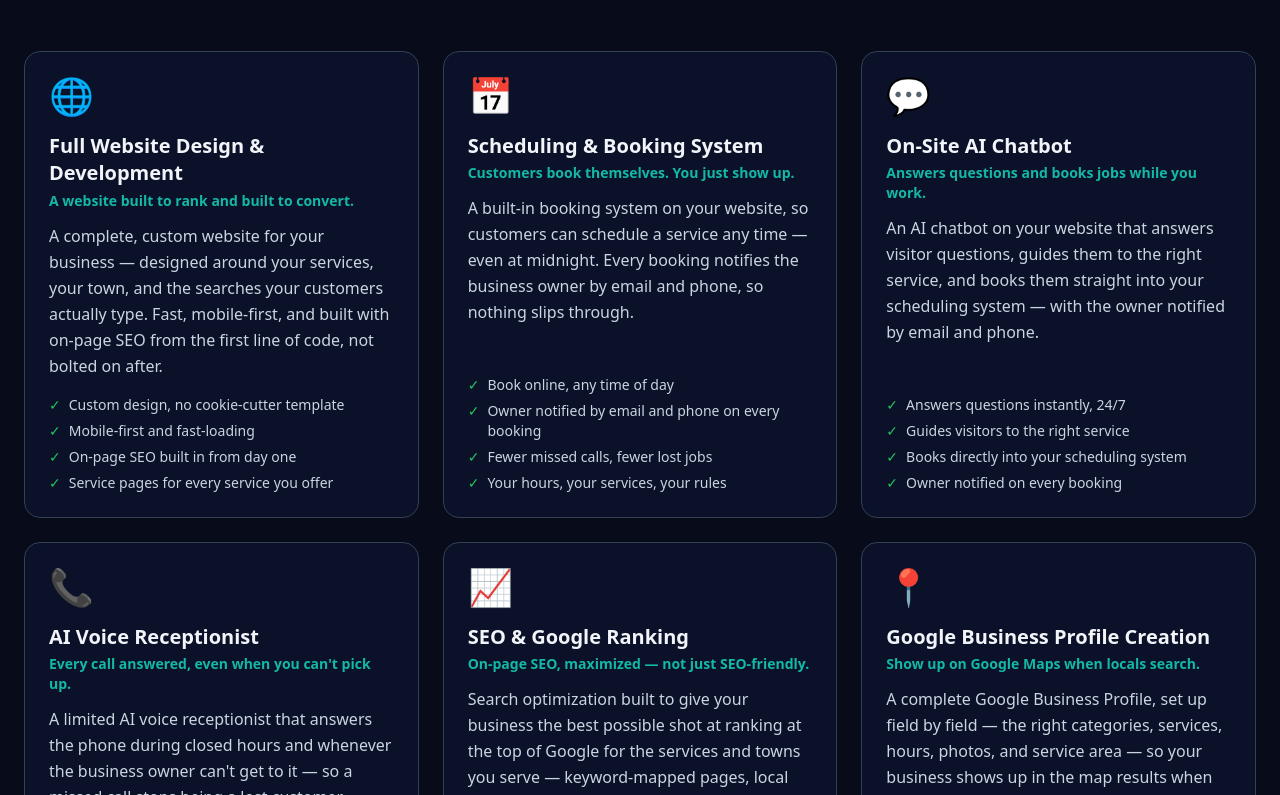
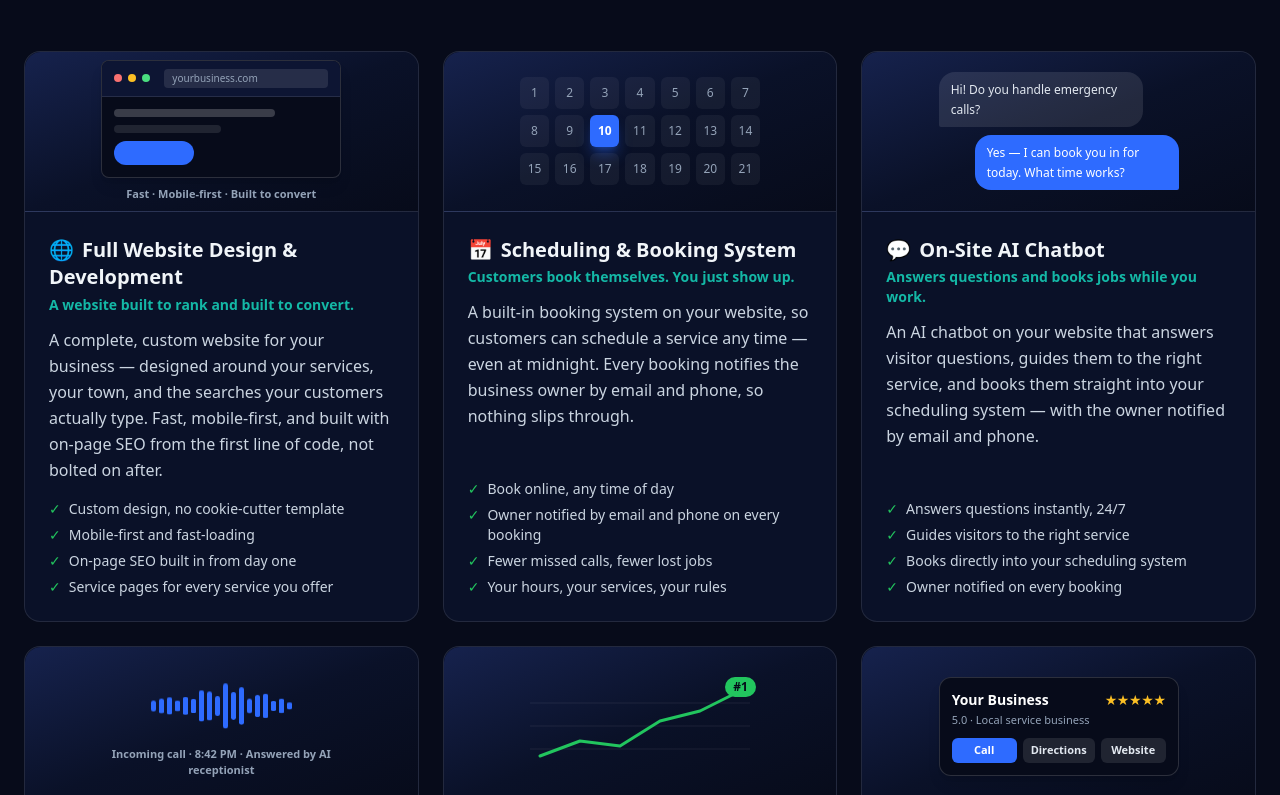
Before and after one commit to nalsguson/web-automate-website, a Next.js app: page / in a window 1280 px wide. Shown: the part 1245-2040 px from the top of the page. Built offline with nearby package versions, Linux system fonts and the light colour scheme.

Commit message:
Services: demo card treatment — card-glow hover, mock panels, emoji before titles

```diff
--- a/src/app/globals.css
+++ b/src/app/globals.css
@@ -41,3 +41,26 @@ body {
 .animate-fade-up {
   animation: fadeUp 0.5s ease-out both;
 }
+
+/* service-card hover — copied from the demo artifact */
+.card-glow {
+  transition: border-color 0.25s ease, box-shadow 0.25s ease, transform 0.25s ease;
+}
+.card-glow:hover {
+  border-color: #2e6bff;
+  box-shadow: 0 12px 40px -12px rgba(46, 107, 255, 0.45);
+  transform: translateY(-3px);
+}
+
+/* AI voice receptionist waveform — copied from the demo artifact */
+.wave-bar {
+  animation: bar-wave 1.1s ease-in-out infinite;
+  transform-origin: center;
+}
+@keyframes bar-wave {
+  0%, 100% { transform: scaleY(0.4); }
+  50% { transform: scaleY(1); }
+}
+@media (prefers-reduced-motion: reduce) {
+  .wave-bar { animation: none; }
+}
--- a/src/app/page.tsx
+++ b/src/app/page.tsx
@@ -3,6 +3,7 @@ import { LOGO_DATA_URI } from "@/lib/logo";
 import { SERVICES, CONTACT } from "@/lib/services";
 import DemoForm from "@/components/DemoForm";
 import Portfolio from "@/components/Portfolio";
+import ServiceMock from "@/components/ServiceMock";
 
 const NAV = [
   { href: "#services", label: "Services" },
@@ -120,9 +121,10 @@ export default function Home() {
         />
         <div className="grid gap-6 md:grid-cols-2 lg:grid-cols-3">
           {SERVICES.map((s) => (
-            <article key={s.id} className="flex flex-col rounded-2xl border border-slate-700 bg-navy-850 p-6 transition hover:border-brand-teal/60 hover:shadow-xl hover:shadow-brand-teal/10">
-              <span className="text-4xl">{s.icon}</span>
-              <h3 className="mt-4 text-xl font-bold leading-snug">{s.title}</h3>
+            <article key={s.id} className="card-glow flex flex-col overflow-hidden rounded-2xl border border-white/10 bg-navy-850 transition">
+              <ServiceMock kind={s.id} />
+              <div className="flex flex-1 flex-col p-6">
+                <h3 className="text-xl font-bold leading-snug"><span className="mr-2">{s.icon}</span>{s.title}</h3>
                 <p className="mt-1 text-sm font-semibold text-brand-teal">{s.tagline}</p>
                 <p className="mt-3 flex-1 leading-relaxed text-slate-300">{s.body}</p>
                 <ul className="mt-4 space-y-1.5 text-sm text-slate-300">
@@ -130,6 +132,7 @@ export default function Home() {
                     <li key={b} className="flex gap-2"><span className="text-brand-green">✓</span>{b}</li>
                   ))}
                 </ul>
+              </div>
             </article>
           ))}
         </div>
--- /dev/null
+++ b/src/components/ServiceMock.tsx
@@ -0,0 +1,149 @@
+import type { ServiceId } from "@/lib/services";
+
+/**
+ * Mock illustration panels reproduced from the Web Automate demo artifact
+ * (slug `web-automate`). One panel sits at the top of each service card.
+ * Panel contents are reproduced as described in the demo — do not alter.
+ */
+
+const VOICE_BAR_HEIGHTS = [
+  14, 24, 36, 26, 44, 30, 52, 38, 22, 46, 28, 40, 18, 34, 48, 24, 36, 16,
+];
+
+function WebsiteMock() {
+  return (
+    <div className="w-full max-w-[240px]">
+      <div className="overflow-hidden rounded-lg border border-white/15 bg-navy-900 shadow-lg">
+        <div className="flex items-center gap-1.5 border-b border-white/10 bg-navy-800 px-3 py-2">
+          <span className="h-2 w-2 rounded-full bg-red-400" />
+          <span className="h-2 w-2 rounded-full bg-amber-400" />
+          <span className="h-2 w-2 rounded-full bg-green-400" />
+          <span className="ml-2 flex-1 rounded bg-white/10 px-2 py-0.5 text-[10px] text-slate-400">
+            yourbusiness.com
+          </span>
+        </div>
+        <div className="space-y-2 p-3">
+          <div className="h-2 w-3/4 rounded bg-white/20" />
+          <div className="h-2 w-1/2 rounded bg-white/10" />
+          <div className="mt-1 h-6 w-20 rounded-full bg-brand-blue" />
+        </div>
+      </div>
+      <p className="mt-2 text-center text-[11px] font-semibold text-slate-400">
+        Fast · Mobile-first · Built to convert
+      </p>
+    </div>
+  );
+}
+
+function SchedulingMock() {
+  return (
+    <div className="w-full max-w-[240px]">
+      <div className="grid grid-cols-7 gap-1.5">
+        {Array.from({ length: 21 }).map((_, i) => (
+          <div
+            key={i}
+            className={
+              i === 9
+                ? "flex h-8 items-center justify-center rounded-md bg-brand-blue text-xs font-bold text-white shadow-lg shadow-brand-blue/40"
+                : "flex h-8 items-center justify-center rounded-md bg-white/5 text-xs text-slate-400"
+            }
+          >
+            {i + 1}
+          </div>
+        ))}
+      </div>
+    </div>
+  );
+}
+
+function ChatbotMock() {
+  return (
+    <div className="w-full max-w-[240px] space-y-2">
+      <div className="max-w-[85%] rounded-2xl rounded-bl-sm bg-white/10 px-3 py-2 text-xs leading-relaxed text-slate-200">
+        Hi! Do you handle emergency calls?
+      </div>
+      <div className="ml-auto max-w-[85%] rounded-2xl rounded-br-sm bg-brand-blue px-3 py-2 text-xs leading-relaxed text-white">
+        Yes — I can book you in for today. What time works?
+      </div>
+    </div>
+  );
+}
+
+function VoiceMock() {
+  return (
+    <div className="w-full max-w-[260px]">
+      <div className="flex h-16 items-center justify-center gap-[3px]">
+        {VOICE_BAR_HEIGHTS.map((h, i) => (
+          <span
+            key={i}
+            className="wave-bar w-[5px] rounded-full bg-brand-blue"
+            style={{ height: h, animationDelay: `${i * 0.09}s` }}
+          />
+        ))}
+      </div>
+      <p className="mt-2 text-center text-[11px] font-semibold text-slate-400">
+        Incoming call · 8:42 PM · Answered by AI receptionist
+      </p>
+    </div>
+  );
+}
+
+function SeoMock() {
+  return (
+    <div className="relative w-full max-w-[240px]">
+      <svg viewBox="0 0 220 90" className="h-[90px] w-full" aria-hidden="true">
+        <line x1="0" y1="22" x2="220" y2="22" stroke="rgba(255,255,255,0.07)" strokeWidth="1" />
+        <line x1="0" y1="45" x2="220" y2="45" stroke="rgba(255,255,255,0.07)" strokeWidth="1" />
+        <line x1="0" y1="68" x2="220" y2="68" stroke="rgba(255,255,255,0.07)" strokeWidth="1" />
+        <polyline
+          points="10,75 50,60 90,65 130,40 170,30 210,10"
+          fill="none"
+          stroke="#22c55e"
+          strokeWidth="3"
+          strokeLinecap="round"
+          strokeLinejoin="round"
+        />
+        <circle cx="210" cy="10" r="4" fill="#22c55e" />
+      </svg>
+      <span className="absolute -top-1 right-1 rounded-full bg-brand-green px-2 py-0.5 text-xs font-extrabold text-navy-900">
+        #1
+      </span>
+    </div>
+  );
+}
+
+function GbpMock() {
+  return (
+    <div className="w-full max-w-[240px] rounded-xl border border-white/15 bg-navy-900 p-3 shadow-lg">
+      <div className="flex items-center justify-between gap-2">
+        <span className="text-sm font-bold text-white">Your Business</span>
+        <span className="text-sm tracking-tight text-amber-400">★★★★★</span>
+      </div>
+      <p className="mt-0.5 text-[11px] text-slate-400">5.0 · Local service business</p>
+      <div className="mt-2.5 flex gap-1.5">
+        <span className="flex-1 rounded-md bg-brand-blue px-2 py-1 text-center text-[11px] font-bold text-white">
+          Call
+        </span>
+        <span className="flex-1 rounded-md bg-white/10 px-2 py-1 text-center text-[11px] font-bold text-slate-200">
+          Directions
+        </span>
+        <span className="flex-1 rounded-md bg-white/10 px-2 py-1 text-center text-[11px] font-bold text-slate-200">
+          Website
+        </span>
+      </div>
+    </div>
+  );
+}
+
+export default function ServiceMock({ kind }: { kind: ServiceId }) {
+  return (
+    <div className="flex h-40 flex-col items-center justify-center overflow-hidden rounded-t-2xl border-b border-white/10 bg-gradient-to-br from-navy-700 via-navy-850 to-navy-900 px-4">
+      {kind === "website" && <WebsiteMock />}
+      {kind === "scheduling" && <SchedulingMock />}
+      {kind === "chatbot" && <ChatbotMock />}
+      {kind === "voice" && <VoiceMock />}
+      {kind === "seo" && <SeoMock />}
+      {kind === "gbp" && <GbpMock />}
+    </div>
+  );
+}
```
Lines whose indentation alone changed are shown as unchanged.
